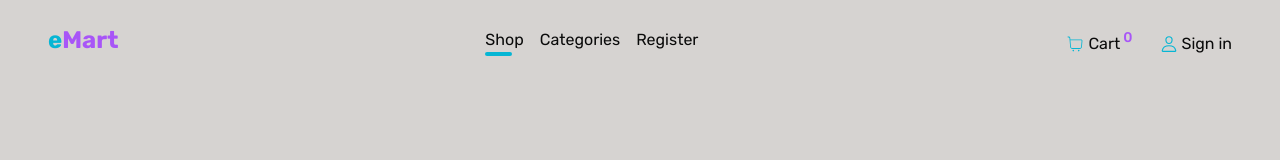
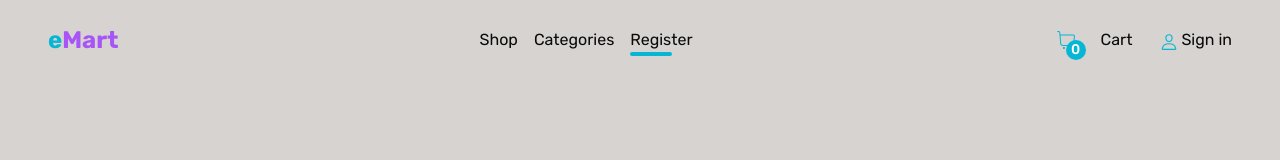
Before and after one commit to thaparup/ecommerce_mini_project_with_rest_api, a React (Vite) app: page /register in a window 1280 px wide. Shown: the top 160 px of the page. Built offline with nearby package versions, Linux system fonts and the light colour scheme.

Commit message:
started to work on the checkout page. created ccmponenet to list the cart item

```diff
--- /dev/null
+++ b/src/components/CartList.tsx
@@ -0,0 +1,30 @@
+import { FC } from "react"
+
+
+type CartListProps = {
+    thumbnail: string;
+    title: string,
+    brand: string,
+    price: number,
+    quantity: number
+
+}
+const CartList: FC<CartListProps> = ({ thumbnail, title, brand, price, quantity }): JSX.Element => {
+    return (
+        <div className="flex justify-around my-3 bg-[#f7f7f7]  rounded-md shadow-md items-center">
+            <img src={thumbnail} alt="" className="w-[130px] h-[120px]  object-contain" />
+            <div className="">
+                <h3 className="text-md font-medium">{title}</h3>
+                <h6 className="text-sm font-light text-gray-4300">{brand}</h6>
+            </div>
+            <h3 className="text-lg text-primaryColor font-semibold "> ${price}</h3>
+            <div className="flex">
+                <button className="bg-slate-200 px-2 rounded-md">-</button>
+                <p className="px-3 ">{quantity}</p>
+                <button className="bg-gray-200 px-2 rounded-md">+</button>
+            </div>
+        </div>
+    )
+}
+
+export default CartList
--- a/src/components/Layout.tsx
+++ b/src/components/Layout.tsx
@@ -4,6 +4,7 @@ import Register from "../pages/Register";
 import Categories from "../pages/Categories";
 import Homepage from "../pages/Homepage";
 import { FilterContextProvider } from "../states/context/FilterContext";
+import Checkout from "../pages/Checkout";
 
 const Layout = () => {
   const location = useLocation();
@@ -12,22 +13,17 @@ const Layout = () => {
     <>
       {location.pathname !== "/register" && <Navbar />}
       <Routes>
-        <Route path="/" element={
-
-          <FilterContextProvider>
-
-            <Homepage />
-          </FilterContextProvider>
-        }
-
-        />
         <Route
-          path="/register"
+          path="/"
           element={
-            <Register />
+            <FilterContextProvider>
+              <Homepage />
+            </FilterContextProvider>
           }
         />
+        <Route path="/register" element={<Register />} />
         <Route path="/categories" element={<Categories />} />
+        <Route path="/checkout" element={<Checkout />} />
       </Routes>
     </>
   );
--- a/src/components/Navbar/NavMenuForMediumAndSmallerDevice.tsx
+++ b/src/components/Navbar/NavMenuForMediumAndSmallerDevice.tsx
@@ -12,7 +12,7 @@ interface NavMenuForMediumAndSmallerDeviceProps {
 const NavMenuForMediumAndSmallerDevice: React.FC<NavMenuForMediumAndSmallerDeviceProps> = ({ menuBurger, setMenuBurger }) => {
 
     const cart = useSelector((state: RootState) => state.cart)
-    console.log(cart.totalQuantity)
+
     return (
         <div className="relative mx-8">
             <nav className={` flex md:hidden justify-between list-none mt-6 ${menuBurger && ''}`}>
--- a/src/components/Navbar/index.tsx
+++ b/src/components/Navbar/index.tsx
@@ -1,53 +1,85 @@
-import { useState } from "react"
-import { CiShoppingCart } from "react-icons/ci"
-import { IoPersonOutline } from "react-icons/io5"
-import { Link } from "react-router-dom"
-import NavMenuForMediumAndSmallerDevice from "./NavMenuForMediumAndSmallerDevice"
-import { useSelector } from "react-redux"
-import { RootState } from "../../states/store/store"
+import { useEffect, useState } from "react";
+import { CiShoppingCart } from "react-icons/ci";
+import { IoPersonOutline } from "react-icons/io5";
+import { Link, useLocation } from "react-router-dom";
+import NavMenuForMediumAndSmallerDevice from "./NavMenuForMediumAndSmallerDevice";
+import { useSelector } from "react-redux";
+import { RootState } from "../../states/store/store";
 
-interface NavbarProps {
+const Navbar: React.FC = () => {
+    const [menuBurger, setMenuBurger] = useState(false);
+    const [activeLink, setActiveLink] = useState<string>("Shop");
 
-}
-const Navbar: React.FC<NavbarProps> = () => {
+    const cart = useSelector((state: RootState) => state.cart);
+    const location = useLocation();
 
-    const [menuBurger, setMenuBurger] = useState(false)
-    const [activeLink, setActiveLink] = useState<string>('Shop')
+    useEffect(() => {
 
-
-    const cart = useSelector((state: RootState) => state.cart)
+        setActiveLink(location.pathname)
+    }, [location.pathname]);
 
     return (
         <>
             <nav className="flex justify-between mt-6 mx-12 max-md:hidden">
-                <h3 className="text-2xl font-bold leading-0 text-purple-500 "><span className="text-primaryColor">e</span>Mart</h3>
-                <ul className='flex gap-4 self-end font-normal relative text-md '>
-                    <li className={`after:content-[''] after:rounded-md after:h-1  after:block after:hover:w-0 after:transition-all after:duration-300 after:ease-in-out after:w-2/3 ${activeLink === 'Shop' && 'after:w-[70%] after:bg-primaryColor'}`}><Link
-                        to='/'>Shop</Link></li>
-                    <li className={`after:content-[''] after:rounded-md after:bg-primaryColor after:h-1 after:w-0 after:block hover:after:w-2/3 after:transition-all after:duration-300 after:ease-in-out  ${activeLink === 'Categories' && ' after:bg-primaryColor'}`} onMouseEnter={() => setActiveLink('Categories')} onMouseLeave={() => setActiveLink('Shop')}><Link to='/categories' >Categories</Link></li>
-                    <li className={`after:content-[''] after:rounded-md after:bg-primaryColor after:h-1 after:w-0 after:block hover:after:w-2/3 after:transition-all after:duration-300 after:ease-in-out ${activeLink === 'Register' && 'after:w-full after:bg-primaryColor'}`} onMouseEnter={() => setActiveLink('Register')} onMouseLeave={() => setActiveLink('Shop')}><Link to='/register' >Register</Link></li>
-                </ul>
-                <ul className='flex gap-7 self-end font-normal text-md '>
-                    <li className="flex gap-[3px] ">
-                        <CiShoppingCart size={20} className='self-center text-primaryColor' />
-                        <p>Cart</p>
-                        <p className='text-purple-500 text-sm font-medium -translate-y-1 '>{cart.totalQuantity}</p>
-
+                <h3 className="text-2xl font-bold leading-0 text-purple-500 ">
+                    <span className="text-primaryColor">e</span>Mart
+                </h3>
+                <ul className="flex gap-4 self-end font-normal relative text-md ">
+                    <li
+                        className={`after:content-[''] after:rounded-md after:h-1  after:block after:transition-all after:duration-300 after:ease-in-out after:w-2/3 ${activeLink === "/" && "after:w-2/3 after:bg-primaryColor"
+                            }`}
+                    >
+                        <Link to="/">Shop</Link>
                     </li>
-                    <li className='flex gap-[3px] '>
-                        <IoPersonOutline size={18} className="self-center text-primaryColor " />
-                        <p className=''>Sign in</p>
+                    <li
+                        className={`after:content-[''] after:rounded-md after:bg-primaryColor after:h-1 after:w-0 after:block  after:transition-all after:duration-300 after:ease-in-out  ${activeLink === "/categories" && " after:bg-primaryColor after:w-2/3"
+                            }`}
+                    >
+                        <Link to="/categories">Categories</Link>
+                    </li>
+                    <li
+                        className={`after:content-[''] after:rounded-md after:bg-primaryColor after:h-1 after:w-0 after:block after:transition-all after:duration-300 after:ease-in-out ${activeLink === "/register" && "after:w-2/3 after:bg-primaryColor"
+                            }`}
+                    >
+                        <Link to="/register">Register</Link>
                     </li>
                 </ul>
+                <ul className="flex gap-7 self-end font-normal text-md ">
+                    <li className="flex gap-[3px] ">
+                        <div className=" flex self-center relative -translate-y-[2px]">
+                            <CiShoppingCart
+                                size={24}
+                                className="self-center text-primaryColor"
+                            />
+                            <div className="bg-primaryColor h-5 w-5 flex rounded-full absolute top-3 left-3 self-center">
+                                <p className="mx-auto self-center text-white text-sm font-medium">
+                                    {cart.totalQuantity}
+                                </p>
+                            </div>
+                        </div>
+                        <li
+                            className={`ml-5 after:content-[''] after:rounded-md after:bg-primaryColor after:h-1 after:w-0 after:block after:transition-all after:duration-300 after:ease-in-out ${activeLink === "/checkout" && "after:w-2/3 after:bg-primaryColor"
+                                }`}
+                        >
+                            <Link to="/checkout">Cart</Link>
+                        </li>
+                    </li>
+                    <li className="flex gap-[3px] ">
+                        <IoPersonOutline
+                            size={18}
+                            className="self-center text-primaryColor"
+                        />
+                        <p className="">Sign in</p>
+                    </li>
+                </ul>
+            </nav>
 
+            <NavMenuForMediumAndSmallerDevice
+                menuBurger={menuBurger}
+                setMenuBurger={setMenuBurger}
+            />
+        </>
+    );
+};
 
-
-
-            </nav >
-
-            <NavMenuForMediumAndSmallerDevice menuBurger={menuBurger} setMenuBurger={setMenuBurger} />
-        </>
-    )
-}
-
-export default Navbar
+export default Navbar;
--- a/src/components/Product.tsx
+++ b/src/components/Product.tsx
@@ -8,12 +8,14 @@ type ProductProps = {
     price: number;
     title: string;
     thumbnail: string;
+    id: number
 };
 const Product: React.FC<ProductProps> = ({
     brand,
     price,
     title,
     thumbnail,
+    id
 }: ProductProps) => {
     const [isClicked, setIsClicked] = useState(false);
     const [atc, setAtc] = useState<string>("Add to cart");
@@ -32,6 +34,7 @@ const Product: React.FC<ProductProps> = ({
                 price: price,
                 title: title,
                 thumbnail: thumbnail,
+                id: id,
             })
         );
         setTimeout(() => {
--- /dev/null
+++ b/src/pages/Checkout.tsx
@@ -0,0 +1,22 @@
+import { FC } from "react"
+import CartList from "../components/CartList"
+import { useSelector } from "react-redux"
+import { RootState } from "../states/store/store"
+
+const Checkout: FC = () => {
+
+    const cart = useSelector((state: RootState) => state.cart.cart)
+    return (
+        <section className="mx-12 flex gap-8 my-12">
+            <div className="basis-[70%]">
+
+                {cart.map(({ id, title, thumbnail, brand, quantity, price }) => <CartList thumbnail={thumbnail} price={price} quantity={quantity || 0} brand={brand} title={title} key={id} />)}
+            </div>
+            <div className="basis-[30%]">
+
+            </div>
+        </section>
+    )
+}
+
+export default Checkout
--- a/src/pages/Homepage.tsx
+++ b/src/pages/Homepage.tsx
@@ -100,6 +100,7 @@ const Homepage = () => {
                             title={title}
                             price={price}
                             thumbnail={thumbnail}
+                            id={id}
                             key={id}
                         />
                     ))}
```
Also changed, not shown: src/states/store/slices/cartSlice.ts (+2 -5 lines).
